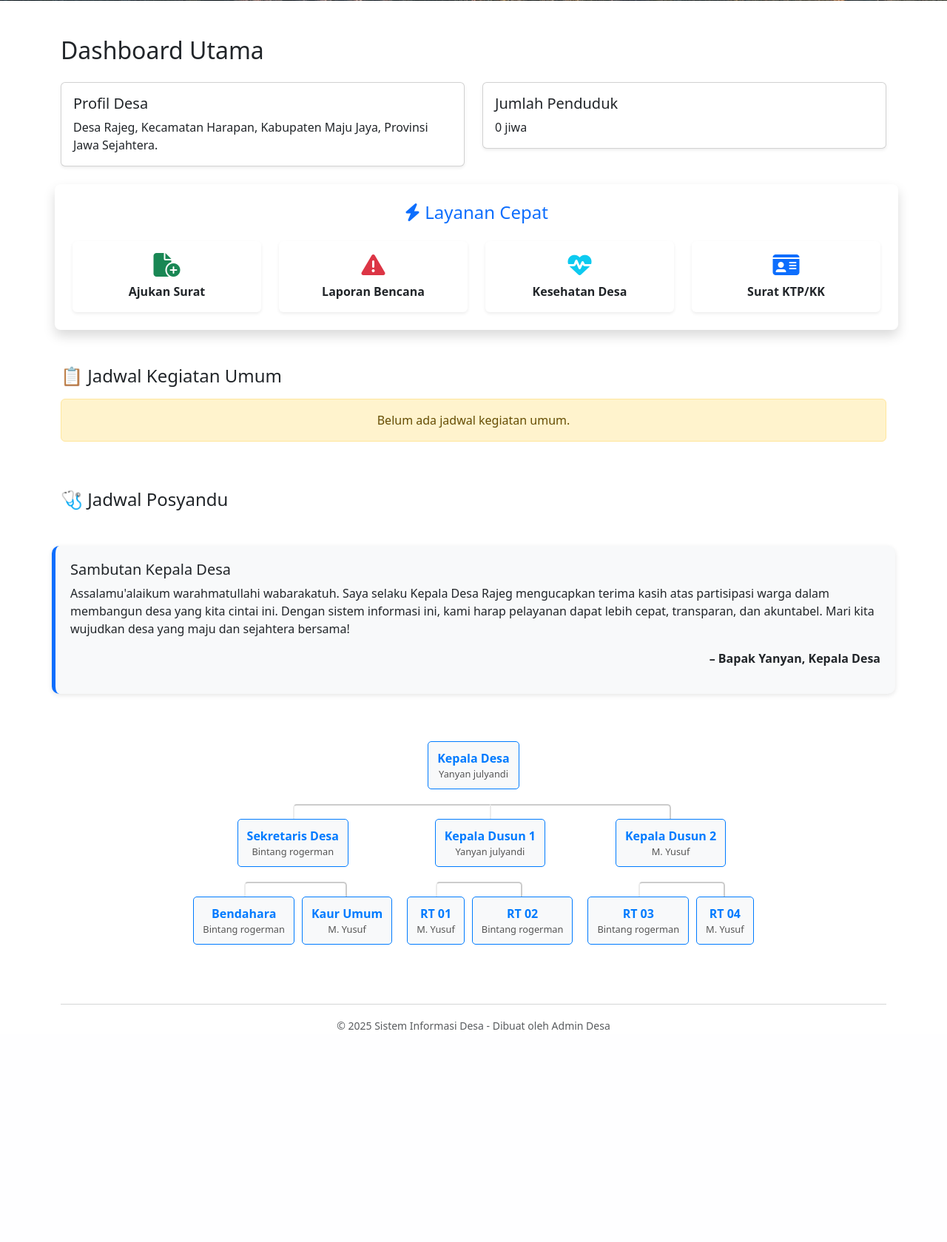
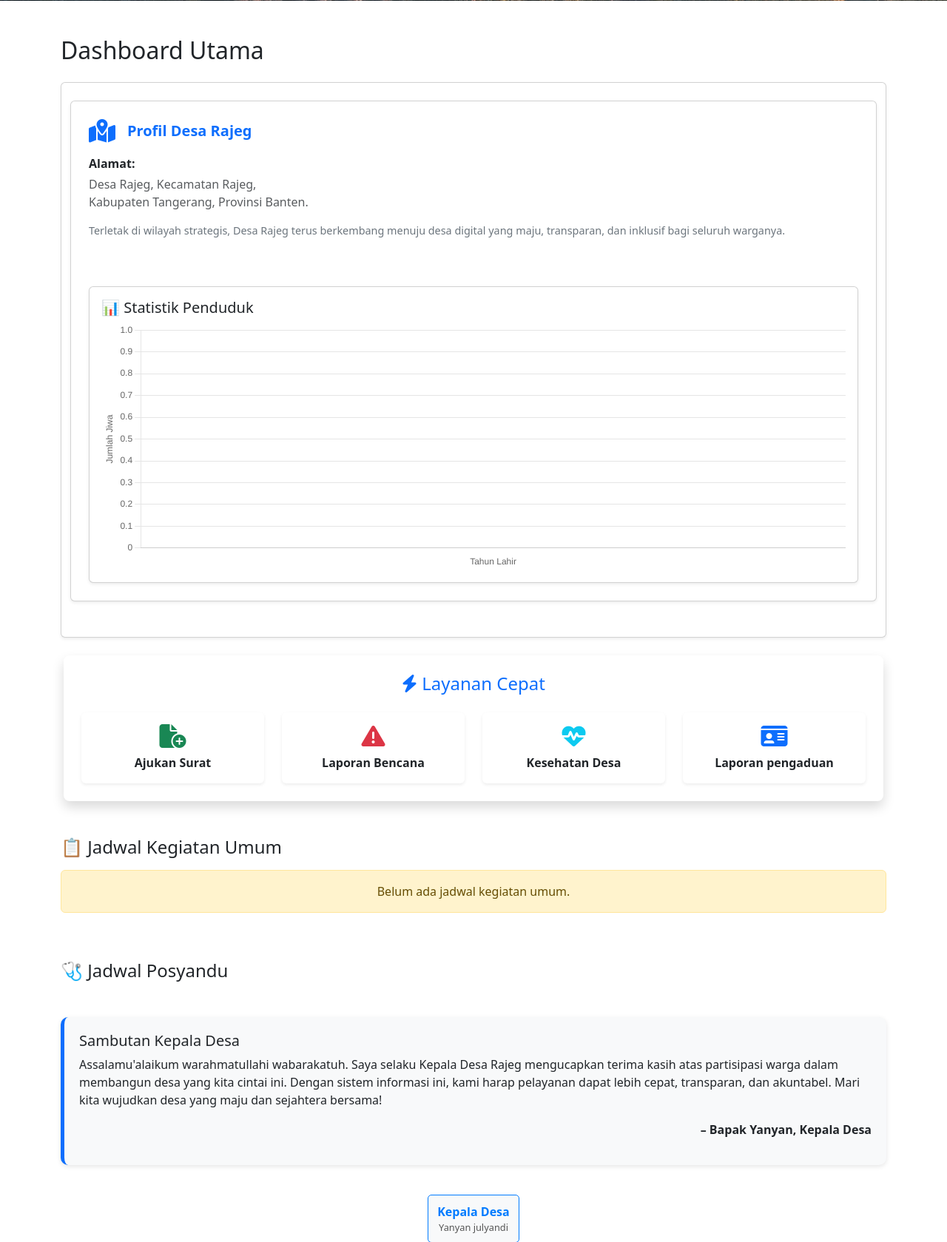
Before and after one commit to chanjr227/sistem_desa, a PHP site: page /sistem_desa/ in a window 1280 px wide. Shown: the part 455-2134 px from the top of the page at 74% size. Before the commit the page ends 1847 px from the top, so only its background shows below. Run offline with PHP 8.4, Linux system fonts and the light colour scheme; data that the repository does not hold is empty.

Commit message:
ganti tampilan dashboard dan menambahkan grafik

```diff
--- a/index.php
+++ b/index.php
@@ -11,6 +11,21 @@ $jumlah_penduduk = $row['total'];
 
 $jadwal_kegiatan_umum = mysqli_query($koneksi, "SELECT * FROM jadwal_kegiatan ORDER BY tanggal DESC LIMIT 3");
 $jadwal_posyandu = mysqli_query($koneksi, "SELECT * FROM jadwal_posyandu ORDER BY tanggal DESC LIMIT 3");
+
+$statistik_tahun = [];
+$statistik_jumlah = [];
+
+$sql = "SELECT YEAR(tanggal_lahir) AS tahun, COUNT(*) AS jumlah
+        FROM penduduk
+        GROUP BY tahun
+        ORDER BY tahun ASC";
+$query = mysqli_query($koneksi, $sql);
+
+while ($row = mysqli_fetch_assoc($query)) {
+    $statistik_tahun[] = $row['tahun'];
+    $statistik_jumlah[] = $row['jumlah'];
+}
+
 ?>
 
 <!DOCTYPE html>
@@ -58,23 +73,37 @@ $jadwal_posyandu = mysqli_query($koneksi, "SELECT * FROM jadwal_posyandu ORDER B
 <div class="container mt-5">
     <h2 class="mb-4">Dashboard Utama</h2>
 
-    <div class="row g-4">
-        <div class="col-12 col-md-6">
-            <div class="card shadow-sm">
+    <div class="col-12">
+    <div class="card shadow-sm p-4">
+        <div class="row align-items-center">
+            <!-- Kiri: Profil Desa -->
+            <div class="card shadow-sm p-4 mb-4">
+    <div class="d-flex align-items-center mb-3">
+        <i class="fa-solid fa-map-location-dot fa-2x text-primary me-3"></i>
+        <h5 class="mb-0 text-primary fw-bold">Profil Desa Rajeg</h5>
+    </div>
+    <p class="mb-1"><strong>Alamat:</strong></p>
+    <p class="text-muted">
+        Desa Rajeg, Kecamatan Rajeg,<br>
+        Kabupaten Tangerang, Provinsi Banten.
+    </p>
+    <p class="text-secondary" style="font-size: 0.9rem;">
+        Terletak di wilayah strategis, Desa Rajeg terus berkembang menuju desa digital
+        yang maju, transparan, dan inklusif bagi seluruh warganya.
+    </p>
+
+
+            <!-- Kanan: Grafik -->
+            <div class="card mt-5 shadow-sm">
                 <div class="card-body">
-                    <h5 class="card-title">Profil Desa</h5>
-                    <p class="card-text">Desa Rajeg, Kecamatan Harapan, Kabupaten Maju Jaya, Provinsi Jawa Sejahtera.</p>
+                    <h5 class="card-title">📊 Statistik Penduduk</h5>
+                    <canvas id="pendudukChart" height="100"></canvas>
                 </div>
             </div>
         </div>
-        <div class="col-12 col-md-6">
-            <div class="card shadow-sm">
-                <div class="card-body">
-                    <h5 class="card-title">Jumlah Penduduk</h5>
-                    <p class="card-text"><?= $jumlah_penduduk ?> jiwa</p>
-                </div>
-            </div>
-        </div>
+    </div>
+</div>
+
 
     <div class="layanan-cepat p-4 text-center bg-white shadow rounded-3 mt-4 mx-1">
     <h4 class="text-primary mb-4"><i class="fa-solid fa-bolt"></i> Layanan Cepat</h4>
@@ -118,11 +147,11 @@ $jadwal_posyandu = mysqli_query($koneksi, "SELECT * FROM jadwal_posyandu ORDER B
 
         <!-- Surat KTP/KK -->
         <div class="col-6 col-md-3">
-            <a href="user/surat-ktp-kk.php" class="text-decoration-none text-dark">
+            <a href="user/pengaduan-kinerja.php" class="text-decoration-none text-dark">
                 <div class="card h-100 shadow-sm border-0 hover-shadow">
                     <div class="card-body">
                         <i class="fa-solid fa-id-card fa-2x text-primary mb-2"></i>
-                        <p class="fw-bold mb-0">Surat KTP/KK</p>
+                        <p class="fw-bold mb-0">Laporan pengaduan</p>
                     </div>
                 </div>
             </a>
@@ -334,6 +363,49 @@ document.querySelectorAll('.struktur-clickable').forEach(item => {
     });
 });
 </script>
-
+<script src="https://cdn.jsdelivr.net/npm/chart.js"></script>
+<script src="https://cdn.jsdelivr.net/npm/chart.js"></script>
+<script>
+const ctx = document.getElementById('pendudukChart').getContext('2d');
+new Chart(ctx, {
+    type: 'bar',
+    data: {
+        labels: <?= json_encode($statistik_tahun) ?>,
+        datasets: [{
+            label: 'Jumlah Penduduk',
+            data: <?= json_encode($statistik_jumlah) ?>,
+            backgroundColor: 'rgba(13, 110, 253, 0.5)',
+            borderColor: '#0d6efd',
+            borderWidth: 1
+        }]
+    },
+    options: {
+        responsive: true,
+        plugins: {
+            legend: { display: false },
+            tooltip: {
+                callbacks: {
+                    label: ctx => `${ctx.parsed.y} jiwa`
+                }
+            }
+        },
+        scales: {
+            y: {
+                beginAtZero: true,
+                title: {
+                    display: true,
+                    text: 'Jumlah Jiwa'
+                }
+            },
+            x: {
+                title: {
+                    display: true,
+                    text: 'Tahun Lahir'
+                }
+            }
+        }
+    }
+});
+</script>
 </body>
 </html>
```
